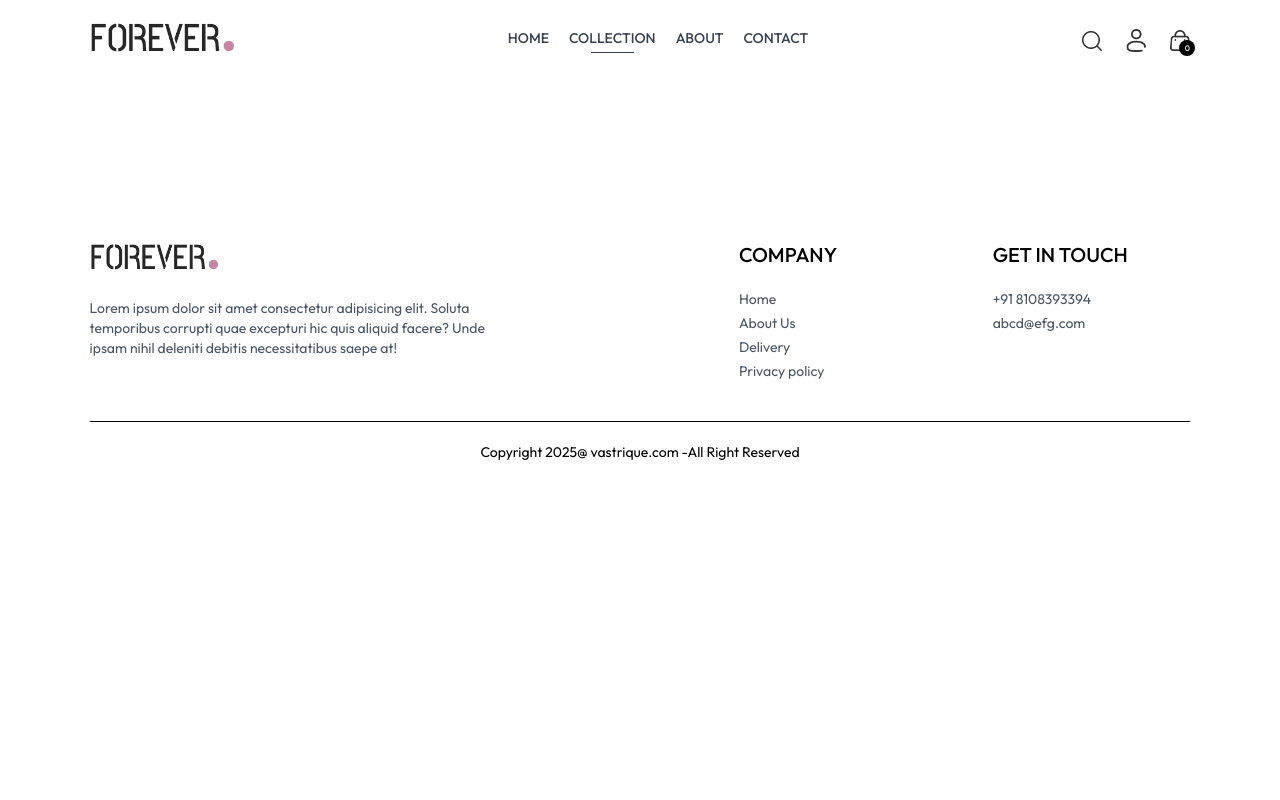
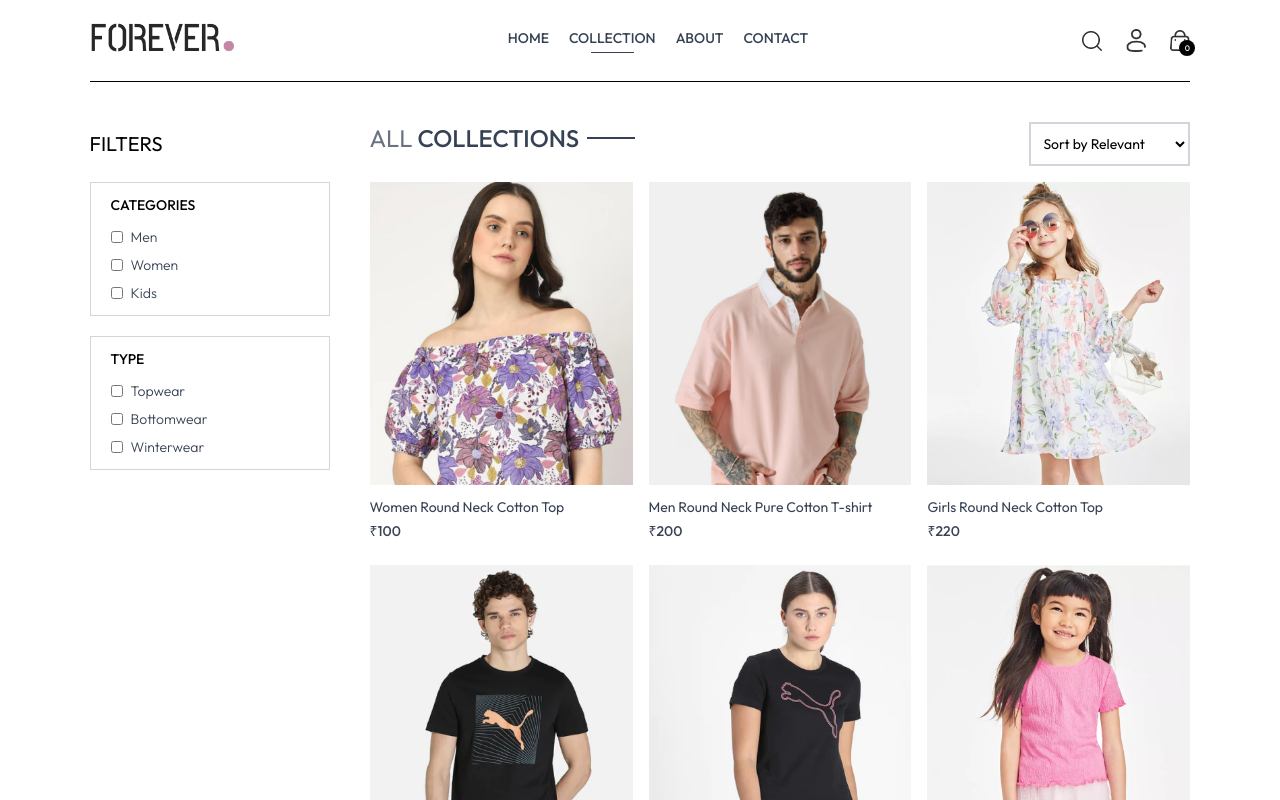
Before and after one commit to AAyushPatil195/Vastrique-Clothe-Shop, a React (Vite) app in the folder frontend/: page /collection in a window 1280 px wide. Shown: the top 800 px of the page. Built offline with nearby package versions, Linux system fonts and the light colour scheme.

Commit message:
Collection page's filter is done, Category and SubCategory

```diff
--- a/frontend/src/components/ProductItem.jsx
+++ b/frontend/src/components/ProductItem.jsx
@@ -1,4 +1,3 @@
-/* eslint-disable no-unused-vars */
 import React, { useContext } from 'react'
 import { ShopContext } from '../context/ShopContext'
 import { Link } from 'react-router-dom';
--- a/frontend/src/pages/Collection.jsx
+++ b/frontend/src/pages/Collection.jsx
@@ -1,8 +1,134 @@
-import React from 'react'
+import React, { useContext, useEffect, useState } from 'react'
+import { ShopContext } from '../context/ShopContext'
+import { assets } from '../assets/assets';
+import Title from '../components/Title';
+import ProductItem from '../components/ProductItem';
 
 const Collection = () => {
+
+    const {products} = useContext(ShopContext);
+
+    const [filterProducts, setFilterProducts] = useState([]);
+    const [category, setCategory] = useState([]);
+    const [subCategory, setSubCategory] = useState([]);
+
+    const [showFilter, setShowFilter] = useState(false);
+
+    const toggleCategory = (e) => {
+
+        if(category.includes(e.target.value)){
+            setCategory((prev) => prev.filter((item) => item !== e.target.value));
+        }
+        else{
+            setCategory((prev) => [...prev, e.target.value]);
+        }
+
+    }
+    const toggleSubCategory = (e) => {
+
+        if(subCategory.includes(e.target.value)){
+            setSubCategory((prev) => prev.filter((item) => item !== e.target.value));
+        }
+        else{
+            setSubCategory((prev) => [...prev, e.target.value]);
+        }
+
+    }
+
+    const applyFilter = () => {
+        let productsCopy = products.slice();
+
+        if(category.length > 0) {
+            productsCopy = productsCopy.filter(item => category.includes(item.category))
+        }
+        if(subCategory.length > 0) {
+            productsCopy = productsCopy.filter(item => subCategory.includes(item.subCategory))
+        }
+
+        setFilterProducts(productsCopy)
+    }
+
+    useEffect(()=>{
+        setFilterProducts(products)
+    }, []);
+
+    useEffect(()=>{
+        applyFilter();
+    }, [category, subCategory])
+
+    // useEffect(()=>{
+    //     filterProducts.filter(item => item)
+    // }, filterProducts)
+
+
   return (
-    <div>
+    <div className='flex flex-col sm:flex-row gap-1 sm:gap-10 pt-10 border-t'>
+
+      {/* Filter options */}
+
+      <div className='min-w-60'>
+        <p onClick={()=>setShowFilter(!showFilter)} className='my-2 text-xl flex items-center cursor-pointer gap-2'>FILTERS
+            <img src={assets.dropdown_icon} className={`h-3 sm:hidden ${showFilter?'rotate-90':''}`} alt="" />
+        </p>
+
+        {/* Category Filter */}
+        <div className={`border border-gray-300 pl-5 py-3 mt-6 ${showFilter?'':'hidden'} sm:block`}>
+            <p className='mb-3 text-sm font-medium'>CATEGORIES</p>
+            <div className='flex flex-col gap-2 text-sm font-light text-gray-700'>
+                <p className='flex gap-2'>
+                    <input type="checkbox" className='w-3' value={'Men'} onChange={toggleCategory}/> Men
+                </p>
+                <p className='flex gap-2'>
+                    <input type="checkbox" className='w-3' value={'Women'} onChange={toggleCategory}/> Women
+                </p>
+                <p className='flex gap-2'>
+                    <input type="checkbox" className='w-3' value={'Kids'} onChange={toggleCategory}/> Kids
+                </p>
+            </div>
+        </div>
+
+        {/* SubCategory Filter */}
+        <div className={`border border-gray-300 pl-5 py-3 my-5 ${showFilter?'':'hidden'} sm:block`}>
+            <p className='mb-3 text-sm font-medium'>TYPE</p>
+            <div className='flex flex-col gap-2 text-sm font-light text-gray-700'>
+                <p className='flex gap-2'>
+                    <input type="checkbox" className='w-3' value={'Topwear'} onChange={toggleSubCategory}/> Topwear
+                </p>
+                <p className='flex gap-2'>
+                    <input type="checkbox" className='w-3' value={'Bottomwear'} onChange={toggleSubCategory}/> Bottomwear
+                </p>
+                <p className='flex gap-2'>
+                    <input type="checkbox" className='w-3' value={'Winterwear'} onChange={toggleSubCategory}/> Winterwear
+                </p>
+            </div>
+        </div>
+
+      </div>
+
+      {/* Right Side */}
+      <div className='flex-1'>
+
+        <div className='flex justify-between text-base sm:text-2xl mb-4'>
+            <Title text1={'ALL'} text2={'COLLECTIONS'} />
+
+            {/* Product SORT */}
+            <select className='border-2 border-gray-300 text-sm px-2'>
+                <option value="relevant">Sort by Relevant</option>
+                <option value="low-high">Sort by Low to High</option>
+                <option value="high-low">Sort by High to Low</option>
+            </select>
+        </div>
+
+        {/* Rendering/Mapping all Products */}
+        <div className='grid grid-cols-2 md:grid-cols-3 lf:grid-cols-4 gap-4 gap-y-6'>
+            {
+                filterProducts.map((item, index)=>(
+                    <ProductItem key={index} id={item._id} name={item.name} price={item.price} image={item.image} />
+                ))
+            }
+        </div>
+
+      </div>
 
     </div>
   )
```
